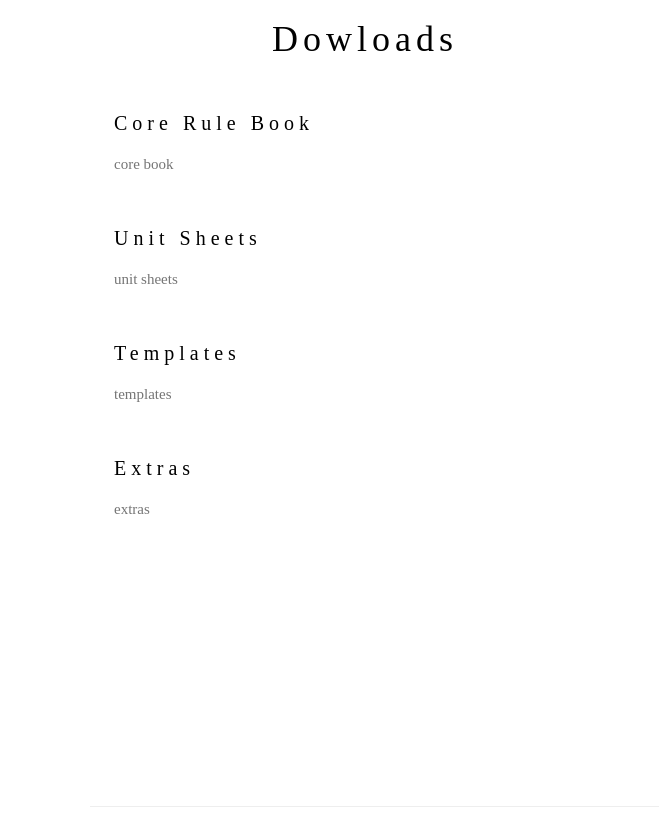
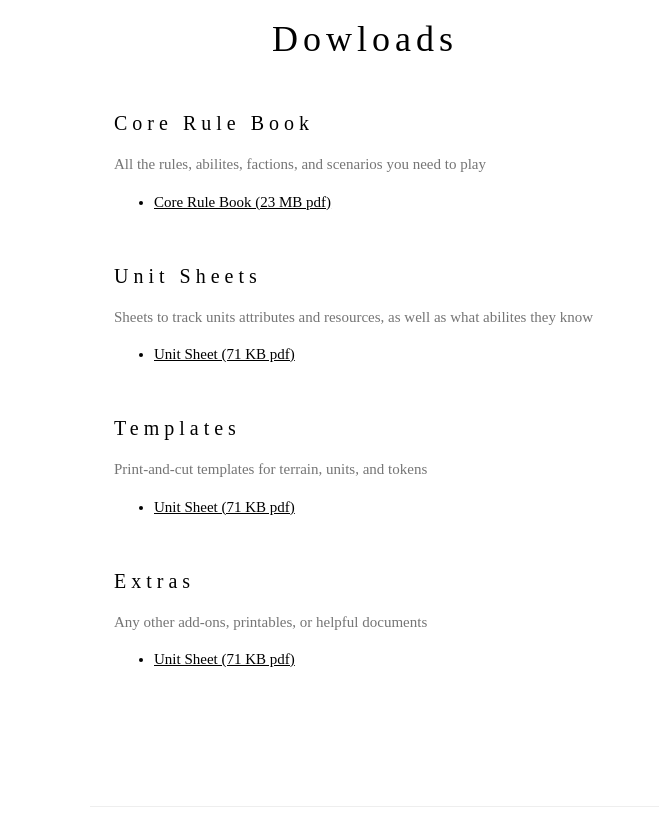
Before and after one commit to bdshaffer31/bdshaffer31.github.io, a plain HTML site: page index.html in a window 1280 px wide. Shown: the part 1625-2440 px from the top of the page, 0-659 px from the left. Drawn offline with Linux system fonts and the light colour scheme.

Commit message:
dowloads added

```diff
--- a/index.html
+++ b/index.html
@@ -21,7 +21,7 @@ h1, h2, h3, h4, h5, h6 {
     <!-- Right-sided navbar links. Hide them on small screens -->
     <div class="w3-right w3-hide-small">
       <a href="#about" class="w3-bar-item w3-button">About</a>
-      <a href="#menu" class="w3-bar-item w3-button">Dowloads</a>
+      <a href="#downloads" class="w3-bar-item w3-button">Dowloads</a>
       <a href="#contact" class="w3-bar-item w3-button">Contact</a>
     </div>
   </div>
@@ -55,20 +55,43 @@ h1, h2, h3, h4, h5, h6 {
   <hr>
 
   <!-- Menu Section -->
-  <div class="w3-row w3-padding-64" id="menu">
+  <div class="w3-row w3-padding-64" id="downloads">
     <div class="w3-col l6 w3-padding-large">
       <h1 class="w3-center">Dowloads</h1><br>
       <h4>Core Rule Book</h4>
-      <p class="w3-text-grey">core book</p><br>
+      <p class="w3-text-grey">All the rules, abilites, factions, and scenarios you need to play</p>
+      <ul>
+        <li><a href="dowloads/Mastery of the Four - October 20.pdf" download="motf_core_rules_10_20.pdf">
+        Core Rule Book (23 MB pdf)
+        </a></li>
+      </ul>
+      <br>
 
       <h4>Unit Sheets</h4>
-      <p class="w3-text-grey">unit sheets</p><br>
+      <p class="w3-text-grey">Sheets to track units attributes and resources, as well as what abilites they know</p>
+      <ul>
+        <li><a href="dowloads/Character sheet - June 8.pdf" download="motf_unit_sheet_6_8.pdf">
+         Unit Sheet (71 KB pdf)
+        </a></li>
+      </ul>
+      <br>
 
       <h4>Templates</h4>
-      <p class="w3-text-grey">templates</p><br>
+      <p class="w3-text-grey">Print-and-cut templates for terrain, units, and tokens</p>
+      <ul>
+        <li><a href="dowloads/Character sheet - June 8.pdf" download="motf_unit_sheet_6_8.pdf">
+         Unit Sheet (71 KB pdf)
+        </a></li>
+      </ul>
+      <br>
 
       <h4>Extras</h4>
-      <p class="w3-text-grey">extras</p><br>
+      <p class="w3-text-grey">Any other add-ons, printables, or helpful documents</p>
+      <ul>
+        <li><a href="dowloads/Character sheet - June 8.pdf" download="motf_unit_sheet_6_8.pdf">
+         Unit Sheet (71 KB pdf)
+        </a></li>
+      </ul>
     </div>
 
     <div class="w3-col l6 w3-padding-large">
@@ -82,7 +105,7 @@ h1, h2, h3, h4, h5, h6 {
   <div class="w3-container w3-padding-64" id="contact">
     <h1>Contact</h1><br>
     <p>We will be happy to hear any questions, comments, or feedback. Please contact us at:</p>
-    <p class="w3-text-blue-grey w3-large"><b>bdshaffer31@gmai.com</b></p>
+    <p class="w3-text-blue-grey w3-large"><b>masteryofthefour@gmail.com</b></p>
   </div>
 
 <!-- End page content -->
@@ -90,7 +113,7 @@ h1, h2, h3, h4, h5, h6 {
 
 <!-- Footer -->
 <footer class="w3-center w3-light-grey w3-padding-32">
-  <p>Powered by bds studios</p>
+  <p>&copy; 2020 bds</p>
 </footer>
 
 </body>
```
Also changed, not shown: 2 other files.
